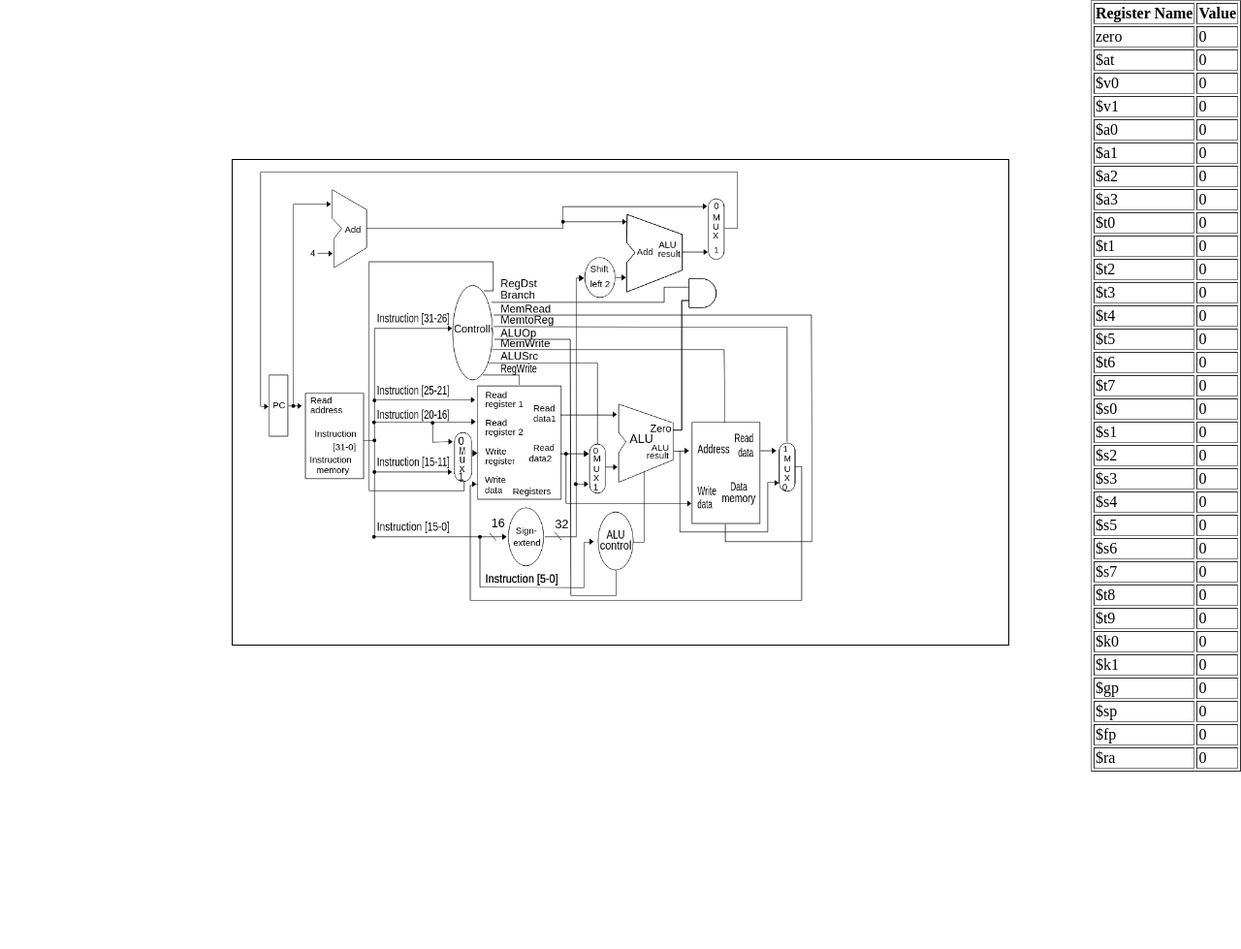
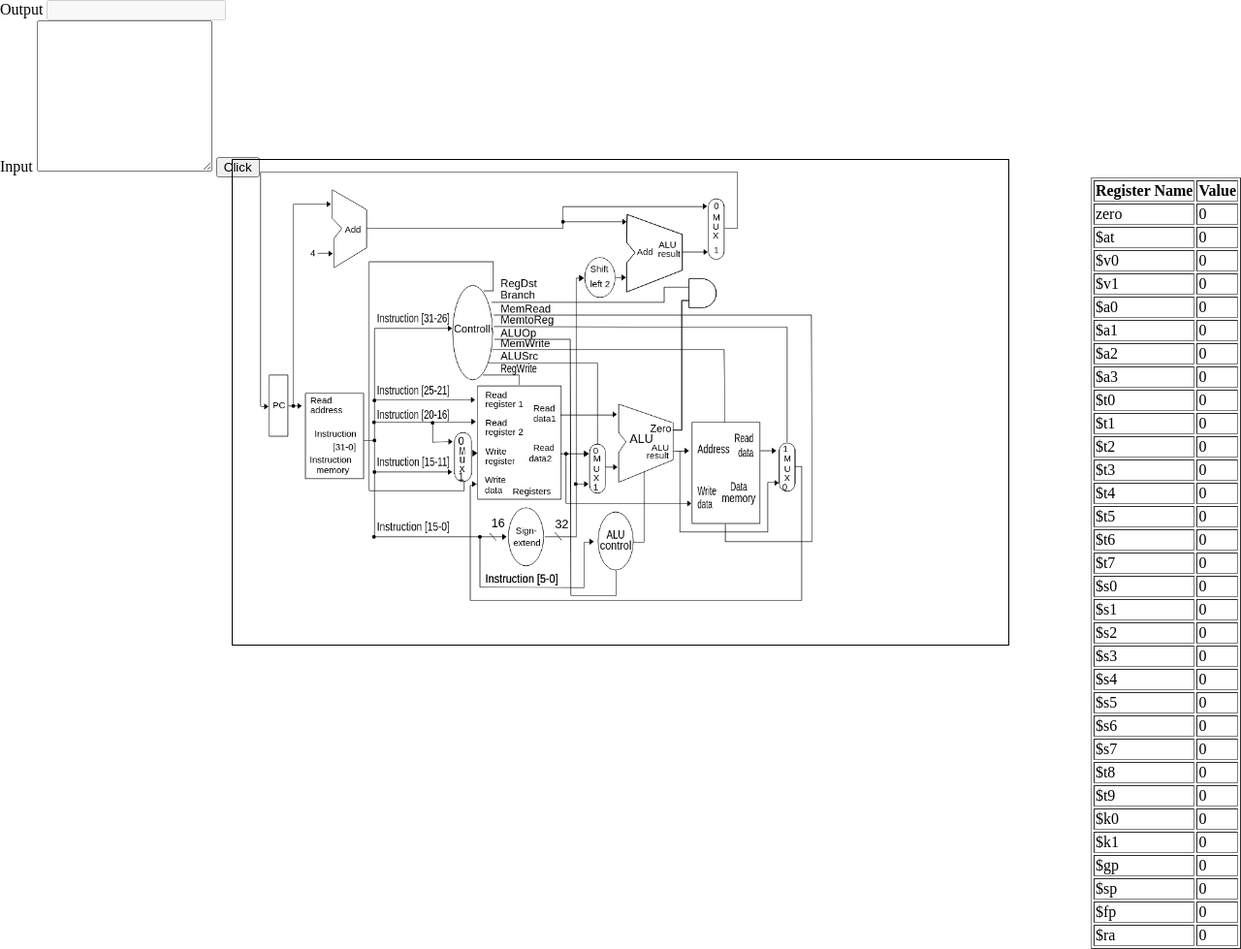
Before and after one commit to samahAlbast/mips, a plain HTML site: page index.html in a window 1280 px wide. Shown: the whole page at 97% size. Before the commit the page ends 800 px from the top, so only its background shows below. Drawn offline with Linux system fonts and the light colour scheme.

Commit message:
input/output

```diff
--- a/index.html
+++ b/index.html
@@ -26,6 +26,25 @@
     </style>
 </head>
 <body>
+    <div class = "outputText">
+        <label for="outputArea">Output</label>
+        <input type="text" name = "outputArea" id = "outputArea" value="" disabled>
+      </div>
+
+      <div class = "inputText">
+        <label for="inputArea">Input</label>
+        <textarea name="inputArea" id="inputArea" cols="20" rows="10"></textarea>
+        <button onclick="convert(Inst_Map.get(1))" id ="Button">Click</button>
+      </div>
+      <div style="display: inline;">
+        <canvas></canvas>
+      </div>
+
+
+
+
+
+
     <table align = "right", border=1 >
         <tr>
             <th> Register Name</th>
```
